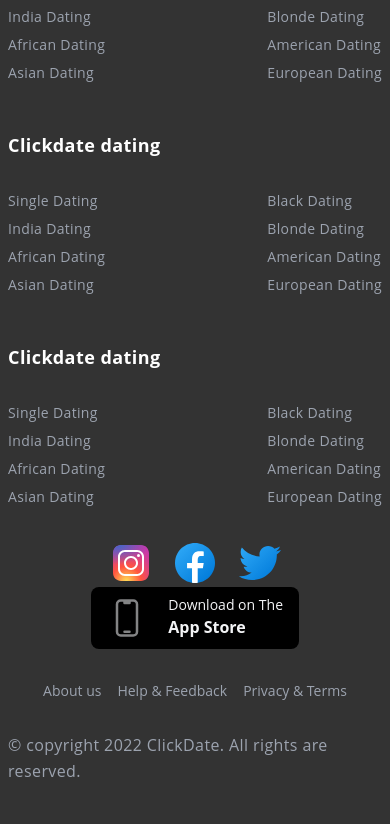
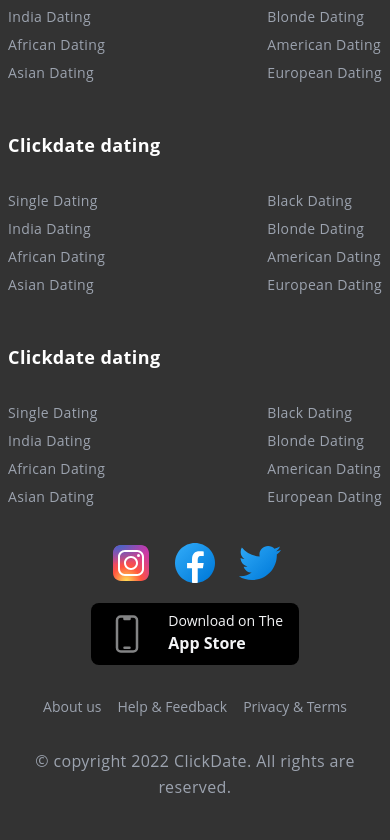
Before and after one commit to abdelrany/Dating-web-App, a Next.js app in the folder front-end/: page / in a window 390 px wide. Shown: the part 6626-7466 px from the top of the page. Built offline with nearby package versions, Linux system fonts and the light colour scheme.

Commit message:
fix: fixed responsiveness

```diff
--- a/front-end/components/Footer.tsx
+++ b/front-end/components/Footer.tsx
@@ -2,6 +2,7 @@ import { DevicePhoneMobileIcon } from '@heroicons/react/24/outline';
 import React from 'react'
 
 type Props = {}
+
 const Footer = (props: Props) => {
   return (
     <footer className='px-2 md:px-12 lg:px-32 bg-[#333333] py-8'>
@@ -77,7 +78,7 @@ const Footer = (props: Props) => {
           </div>
           </div>
         </div>
-        <div className='mt-8 flex items-center flex-col sm:flex-row justify-between'>
+        <div className='mt-8 flex items-center flex-col sm:flex-row justify-between gap-4'>
                 <div className='flex gap-4 items-center'>
                   {/* instagram SVG */}
                   <a href="https://www.instagram.com" rel="noreferrer noopener " target="_blank" >
@@ -92,7 +93,7 @@ const Footer = (props: Props) => {
                     <svg xmlns="http://www.w3.org/2000/svg" className='cursor-pointer hover:scale-110 duration-300'  viewBox="0 0 48 48" width="48px" height="48px"><linearGradient id="_osn9zIN2f6RhTsY8WhY4a" x1="10.341" x2="40.798" y1="8.312" y2="38.769" gradientUnits="userSpaceOnUse"><stop offset="0" stop-color="#2aa4f4"/><stop offset="1" stop-color="#007ad9"/></linearGradient><path fill="url(#_osn9zIN2f6RhTsY8WhY4a)" d="M46.105,11.02c-1.551,0.687-3.219,1.145-4.979,1.362c1.789-1.062,3.166-2.756,3.812-4.758	c-1.674,0.981-3.529,1.702-5.502,2.082C37.86,8.036,35.612,7,33.122,7c-4.783,0-8.661,3.843-8.661,8.582	c0,0.671,0.079,1.324,0.226,1.958c-7.196-0.361-13.579-3.782-17.849-8.974c-0.75,1.269-1.172,2.754-1.172,4.322	c0,2.979,1.525,5.602,3.851,7.147c-1.42-0.043-2.756-0.438-3.926-1.072c0,0.026,0,0.064,0,0.101c0,4.163,2.986,7.63,6.944,8.419	c-0.723,0.198-1.488,0.308-2.276,0.308c-0.559,0-1.104-0.063-1.632-0.158c1.102,3.402,4.299,5.889,8.087,5.963	c-2.964,2.298-6.697,3.674-10.756,3.674c-0.701,0-1.387-0.04-2.065-0.122C7.73,39.577,12.283,41,17.171,41	c15.927,0,24.641-13.079,24.641-24.426c0-0.372-0.012-0.742-0.029-1.108C43.483,14.265,44.948,12.751,46.105,11.02"/></svg>
                   </a>
                 </div>
-                <div className='hover:-translate-y-2 group cursor-pointer duration-300 w-52 flex items-center  justify-between p-2 px-4 bg-black rounded-lg text-gray-100'>
+                <div className='hover:-translate-y-2 group cursor-pointer duration-300 w-52 flex items-center justify-between p-2 px-4 bg-black rounded-lg text-gray-100'>
                       <DevicePhoneMobileIcon className='animate-pulse h-full w-10'/>
                       <span className=''>
                           <p className='text-sm'>Download on The</p>
@@ -106,7 +107,7 @@ const Footer = (props: Props) => {
               <li className='hover:text-white duration-300 cursor-pointer'>Help & Feedback</li>
               <li className='hover:text-white duration-300 cursor-pointer'>Privacy & Terms</li>
             </ul>
-            <p className='text-gray-400 tracking-wide '>
+            <p className='text-gray-400 tracking-wide text-center md:text-left'>
              &#169; copyright {new Date().getFullYear()} ClickDate. All rights are reserved.
             </p>
         </div>
```
